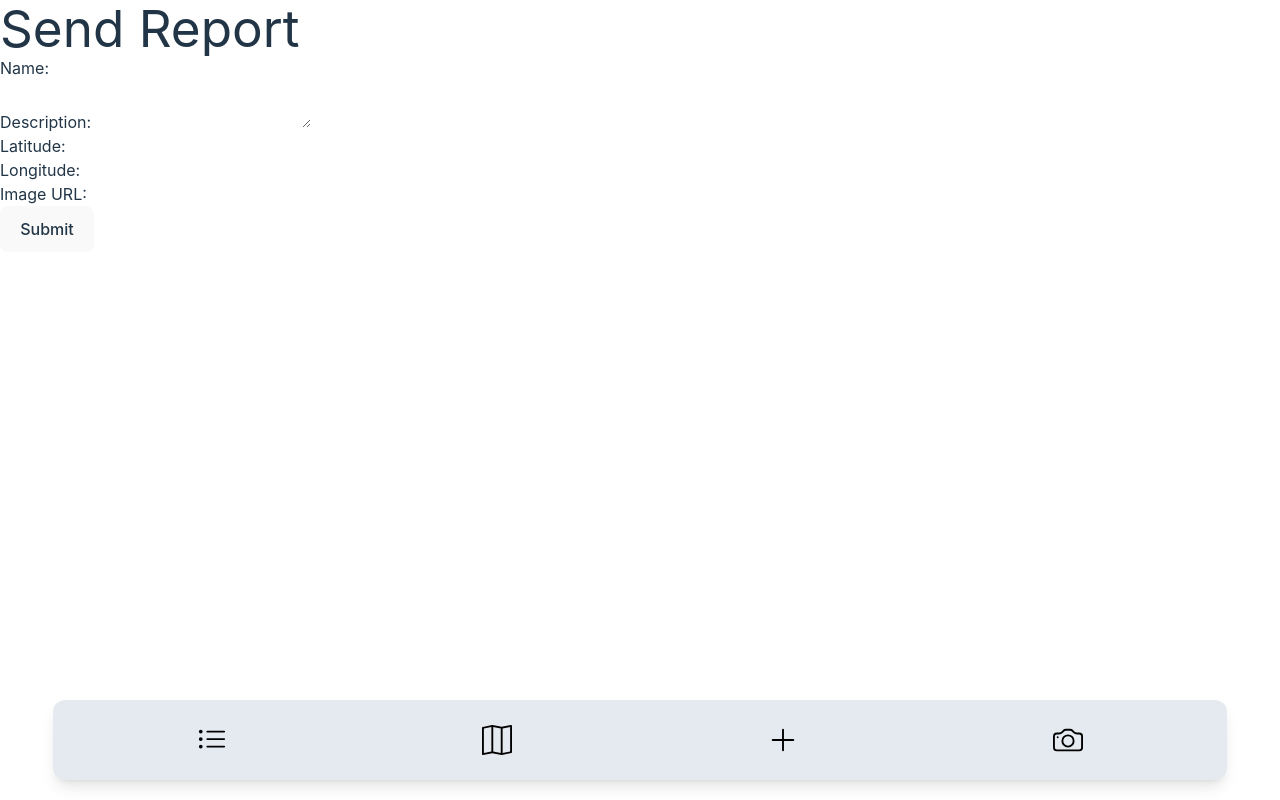
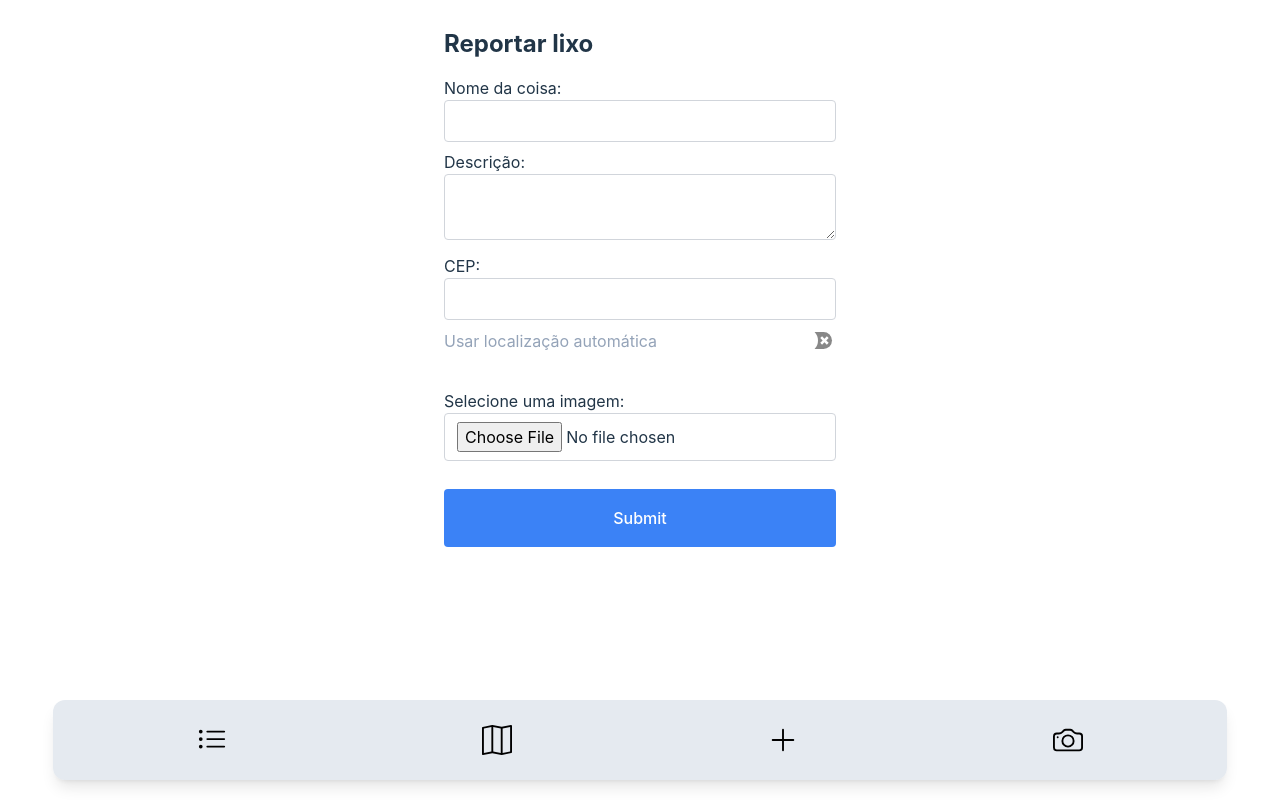
Before and after one commit to cauafroes/MapaDeLixo, a React (Vite) app: page /report in a window 1280 px wide. Built offline with nearby package versions, Linux system fonts and the light colour scheme.

Commit message:
create report form

```diff
--- a/package.json
+++ b/package.json
@@ -22,6 +22,7 @@
     "react-icons": "^4.9.0",
     "react-leaflet": "^4.2.1",
     "react-router-dom": "^6.11.2",
+    "react-switch": "^7.0.0",
     "sort-by": "^1.2.0",
     "tailwindcss": "^3.3.2"
   },
--- a/src/components/SendReport.tsx
+++ b/src/components/SendReport.tsx
@@ -1,85 +1,192 @@
 import { useState } from "react";
+import Switch from "react-switch";
 import api from "./api/api";
+
+interface FormData {
+  name: string;
+  desc: string;
+  cep: string;
+  gps_lat: number | null;
+  gps_long: number | null;
+  image: File | null;
+}
+
 export default function SendReport() {
-  const [data, setData] = useState({
+  const [automaticGPS, setAutomaticGPS] = useState(false);
+  const [data, setData] = useState<FormData>({
     name: "",
     desc: "",
+    cep: "",
     gps_lat: null,
     gps_long: null,
-    image: "",
+    image: null,
   });
 
-  const handleSubmit = async (event) => {
-    event.preventDefault(); // Prevent form submission
+  const handleSwitchChange = (checked: boolean) => {
+    if (checked === true) fetchUserLocation();
+    setAutomaticGPS(checked);
+  };
 
-    try {
-      // Send the POST request using Axios
-      const response = await api.post("/api/report", data);
-      console.log(response.data); // Handle the response as needed
-    } catch (error) {
-      console.error(error);
+  const fetchUserLocation = () => {
+    if (navigator.geolocation) {
+      navigator.geolocation.getCurrentPosition(
+        (position) => {
+          setData((prevData) => ({
+            ...prevData,
+            gps_lat: position.coords.latitude,
+            gps_long: position.coords.longitude,
+          }));
+        },
+        () => {
+          alert(
+            "Não conseguimos obter sua localização, certifique-se de ter permitido o acesso quando requisitado."
+          );
+          setAutomaticGPS(false);
+        }
+      );
+    } else {
+      console.log("Geolocation is not supported by this browser.");
     }
   };
 
-  const handleChange = (event) => {
+  const handleSubmit = async (event: React.FormEvent<HTMLFormElement>) => {
+    event.preventDefault();
+    const formData = new FormData();
+
+    formData.append("name", data.name);
+    formData.append("desc", data.desc);
+    formData.append("cep", data.cep);
+    formData.append("gps_lat", String(data.gps_lat));
+    formData.append("gps_long", String(data.gps_long));
+    if (data.image) {
+      formData.append("image", data.image);
+    }
+    try {
+      const response = await api.post("/reports", formData, {
+        headers: {
+          "Content-Type": "multipart/form-data;",
+        },
+      });
+      console.log(response.data);
+    } catch (error) {
+      alert(JSON.stringify(error.response.data.message));
+    }
+  };
+
+  const handleChange = (
+    event: React.ChangeEvent<HTMLInputElement | HTMLTextAreaElement>
+  ) => {
     const { name, value } = event.target;
+    const re = /^[0-9.\-\b]+$/;
+    if (name === "image") {
+      const fileInput = event.target as HTMLInputElement;
+      const file = fileInput.files && fileInput.files[0];
+      console.log(file);
+      setData((prevData) => ({
+        ...prevData,
+        [name]: file,
+      }));
+    }
+    if (name === "gps_lat" || name === "gps_long") {
+      if (value === "" || re.test(value)) {
+        setData((prevData) => ({
+          ...prevData,
+          [name]: value ? parseFloat(value) : null,
+        }));
+      }
+    } else {
       setData((prevData) => ({
         ...prevData,
         [name]: value,
       }));
+    }
   };
-
   return (
-    <div>
-      <h1>Send Report</h1>
+    <>
+      <div className="max-w-md p-7 mx-auto">
+        <h1 className="text-2xl font-bold mb-4">Reportar lixo</h1>
         <form onSubmit={handleSubmit}>
-        <label>
-          Name:
+          <label className="block mb-2">
+            Nome da coisa:
             <input
               type="text"
               name="name"
               value={data.name}
               onChange={handleChange}
+              className="border border-gray-300 rounded px-3 py-2 w-full focus:outline-none focus:ring-2 focus:ring-blue-500"
             />
           </label>
-        <br />
-        <label>
-          Description:
-          <textarea name="desc" value={data.desc} onChange={handleChange} />
+          <label className="block mb-2">
+            Descrição:
+            <textarea
+              name="desc"
+              value={data.desc}
+              onChange={handleChange}
+              className="border border-gray-300 rounded px-3 py-2 w-full focus:outline-none focus:ring-2 focus:ring-blue-500"
+            />
           </label>
-        <br />
-        <label>
+          {automaticGPS ? (
+            <>
+              <label className="block mb-2">
                 Latitude:
                 <input
-            type="number"
+                  disabled
                   name="gps_lat"
                   value={data.gps_lat || ""}
                   onChange={handleChange}
+                  className="border border-gray-300 rounded px-3 py-2 w-full focus:outline-none focus:ring-2 focus:ring-blue-500"
                 />
               </label>
-        <br />
-        <label>
+              <label className="block mb-2">
                 Longitude:
                 <input
-            type="number"
+                  disabled
                   name="gps_long"
                   value={data.gps_long || ""}
                   onChange={handleChange}
+                  className="border border-gray-300 rounded px-3 py-2 w-full focus:outline-none focus:ring-2 focus:ring-blue-500"
                 />
               </label>
-        <br />
-        <label>
-          Image URL:
+            </>
+          ) : (
+            <label className="block mb-2">
+              CEP:
               <input
-            type="text"
-            name="image"
-            value={data.image}
+                name="cep"
+                value={data.cep || ""}
                 onChange={handleChange}
+                className="border border-gray-300 rounded px-3 py-2 w-full focus:outline-none focus:ring-2 focus:ring-blue-500"
               />
             </label>
-        <br />
-        <button type="submit">Submit</button>
+          )}
+          <label className="flex items-center justify-between mb-2 text-slate-400">
+            Usar localização automática
+            <Switch
+              height={17}
+              width={35}
+              handleDiameter={25}
+              onChange={handleSwitchChange}
+              checked={automaticGPS}
+            />
+          </label>
+          <label className="block mb-2 pt-7">
+            Selecione uma imagem:
+            <input
+              type="file"
+              accept="image/*"
+              name="image"
+              onChange={handleChange}
+              className="border border-gray-300 rounded px-3 py-2 w-full focus:outline-none focus:ring-2 focus:ring-blue-500"
+            />
+          </label>
+          <button
+            type="submit"
+            className="bg-blue-500 mt-5 text-white py-4 px-4 rounded focus:outline-none focus:ring-2 focus:ring-blue-500 w-full"
+          >
+            Submit
+          </button>
         </form>
       </div>
+    </>
   );
 }
--- a/src/components/api/api.tsx
+++ b/src/components/api/api.tsx
@@ -1,7 +1,7 @@
 import axios from "axios";
 
 const api = axios.create({
-  baseURL: "http://192.168.0.16/api",
+  baseURL: "http://192.168.15.38/api",
   headers: {
     "Content-Type": "application/json",
     timeout: 1000,
--- a/src/pages/Feed.tsx
+++ b/src/pages/Feed.tsx
@@ -1,6 +1,7 @@
 import { useEffect, useState } from "react";
 import FeedCard, { IObj } from "../components/FeedCard";
 import Navbar from "../components/Navbar";
+
 import api from "../components/api/api";
 
 const Feed = () => {
@@ -21,10 +22,18 @@ const Feed = () => {
 
   return (
     <>
-      <div className="mb-32">
-        {arr.map((obj: IObj, index: number) => (
-          <FeedCard key={index} obj={obj} />
-        ))}
+      <div className="flex flex-col items-center justify-center mb-32">
+        {arr.length > 0 ? (
+          arr.map((obj: IObj, index: number) => (
+            <FeedCard key={index} obj={obj} />
+          ))
+        ) : (
+          <div className=" w-full h-1/3 mt-44 p-8 rounded-sm">
+            <p className="text-center text-4xl">
+              Nenhuma irregularidade reportada
+            </p>
+          </div>
+        )}
         <Navbar />
       </div>
     </>
```
Also changed, not shown: 1 other file (tests, documents, lock files or other folders). Lines whose indentation alone changed are shown as unchanged.
